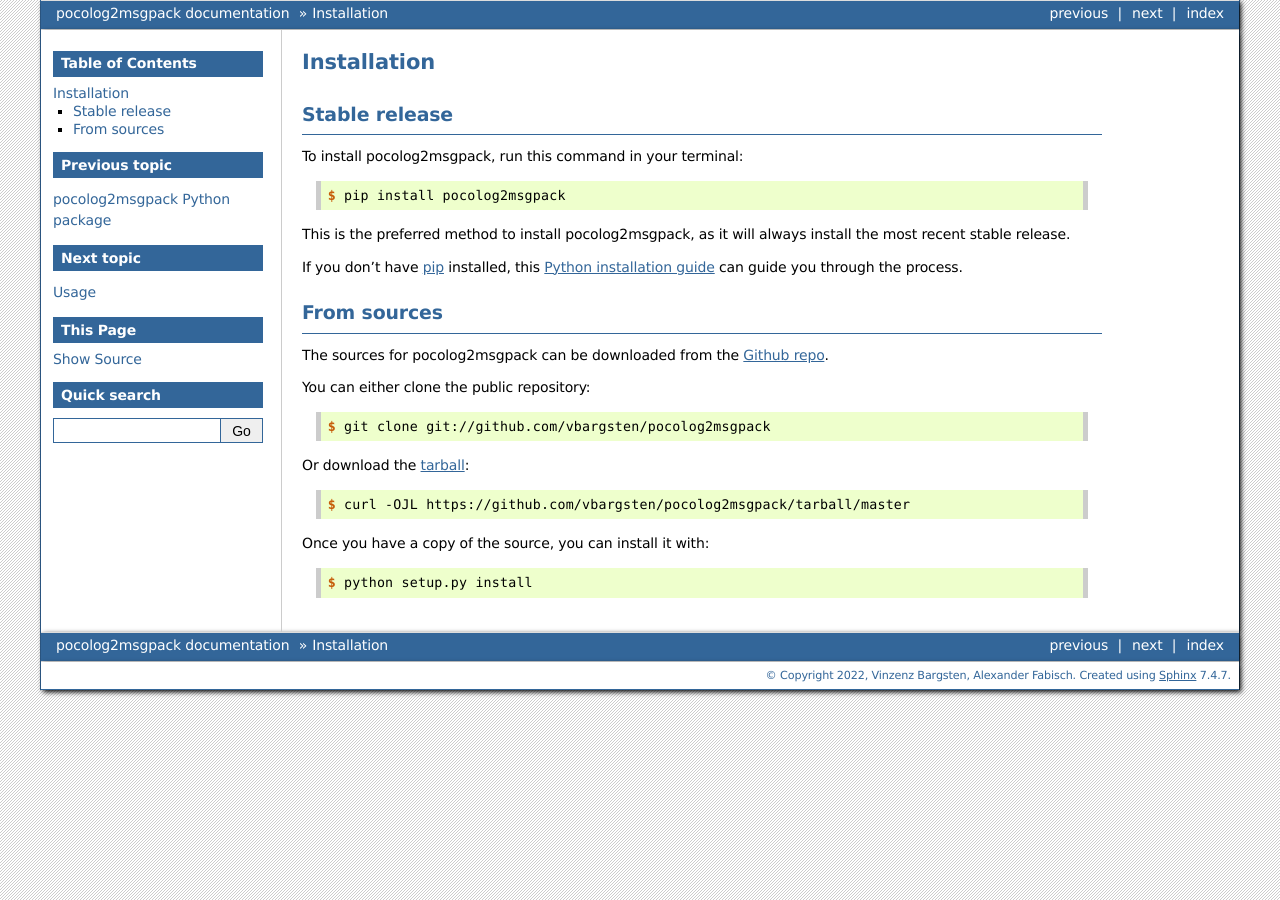
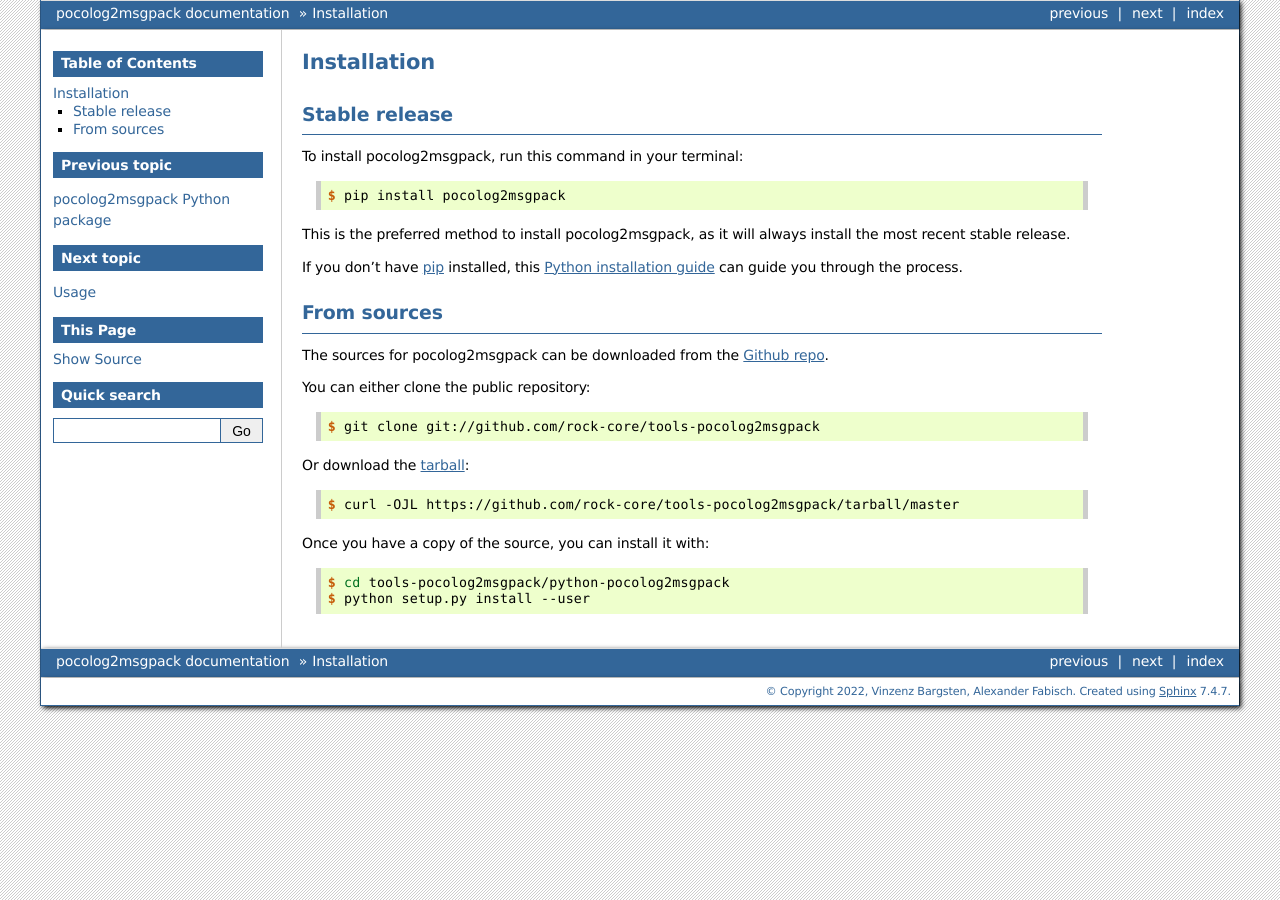
Before and after one commit to rock-core/tools-pocolog2msgpack, a Sphinx documentation site: the page built from python-pocolog2msgpack/docs/installation.rst, in a window 1280 px wide. Built offline with Sphinx 7.4.7, drawn with Linux system fonts in a browser that asks for light colours; the version number could not be read and is left out.

Commit message:
update doc

```diff
--- a/python-pocolog2msgpack/docs/installation.rst
+++ b/python-pocolog2msgpack/docs/installation.rst
@@ -32,20 +32,21 @@
 
 .. code-block:: console
 
-    $ git clone git://github.com/vbargsten/pocolog2msgpack
+    $ git clone git://github.com/rock-core/tools-pocolog2msgpack
 
 Or download the `tarball`_:
 
 .. code-block:: console
 
-    $ curl -OJL https://github.com/vbargsten/pocolog2msgpack/tarball/master
+    $ curl -OJL https://github.com/rock-core/tools-pocolog2msgpack/tarball/master
 
 Once you have a copy of the source, you can install it with:
 
 .. code-block:: console
 
-    $ python setup.py install
+    $ cd tools-pocolog2msgpack/python-pocolog2msgpack
+    $ python setup.py install --user
 
 
-.. _Github repo: https://github.com/vbargsten/pocolog2msgpack
-.. _tarball: https://github.com/vbargsten/pocolog2msgpack/tarball/master
+.. _Github repo: https://github.com/rock-core/tools-pocolog2msgpack
+.. _tarball: https://github.com/rock-core/tools-pocolog2msgpack/tarball/master
```
Also changed, not shown: README.md (+3 -5 lines).
